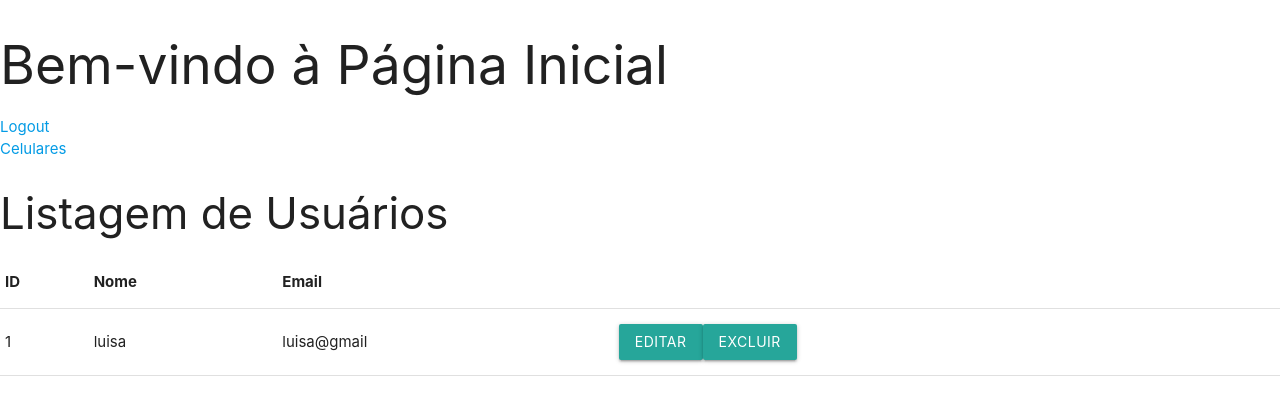
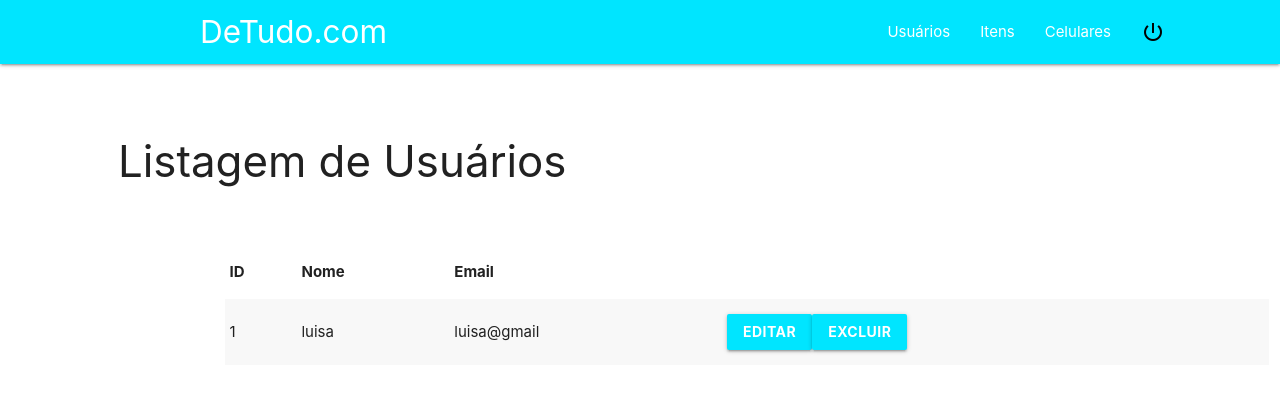
Before and after one commit to LADCSoares/Cruds_LB, a PHP site: page /home.php in a window 1280 px wide. Shown: the top 415 px of the page. Run offline with PHP 8.4, Linux system fonts and the light colour scheme; a user stored in the database is signed in; data comes from the database, SQL or seed files in the repository.

Commit message:
Update home.php

```diff
--- a/home.php
+++ b/home.php
@@ -4,7 +4,7 @@
 <head>
     <meta charset="UTF-8">
     <meta name="viewport" content="width=device-width, initial-scale=1.0">
-    <title>CRUD de Usuários</title>
+    <title>Crud Usuário</title>
     <meta charset="utf-8">
     <!--Import Google Icon Font-->
     <link href="https://fonts.googleapis.com/icon?family=Material+Icons" rel="stylesheet">
@@ -20,6 +20,43 @@
     <!-- Compiled and minified JavaScript -->
     <!-- <script src="https://cdnjs.cloudflare.com/ajax/libs/materialize/1.0.0/js/materialize.min.js"></script>-->
     <script src="https://code.jquery.com/jquery-3.6.4.min.js"></script>
+
+    <style>
+      .centro{
+        margin-left: 900px;
+      }
+
+      .logo1{
+        margin-left: 200px;
+      }
+      .logo2{
+        margin-right: 100px;
+      }
+
+              .topicos{
+		            font-family: "Roboto", sans-serif;
+		            font-size: 17px;
+		            font-weight: 800;
+                margin-left: 43px;;
+	            }
+              .topico5{
+		            font-family: "Roboto", sans-serif;
+		            font-size: 17px;
+		            font-weight: 800;
+
+	            }
+                .topico7{
+		            font-family: "Roboto", sans-serif;
+		            font-weight: 800;
+	            }
+            .logar{
+              font-weight: bold;
+            }
+            .cont2{
+		font-family: "Lilita One", sans-serif;
+		font-size: 50px;
+	}
+    </style>
 </head>
 
 <body>
@@ -35,14 +72,33 @@
     }
     ?>
 
-    <h2>Bem-vindo à Página Inicial</h2>
-    <a href="logout.php">Logout</a><br>
-    <a href="cadastrarCelular.php">Celulares</a>
+<div class="navbar-fixed">
+      <nav>
+        <div class="nav-wrapper cyan accent-3 font2">
+          <a href="paginaInicial.php" class="brand-logo logo1">DeTudo.com</a>
+          <ul class="right hide-on-med-and-down logo2">
+            <li><a href="home.php">Usuários</a></li>
+            <li><a href="crudMac.php">Itens</a></li>
+            <li><a href="cadastrarCelular.php">Celulares</a></li>
+            <li><a class="black-text" href="logout.php"><i class="material-icons">power_settings_new</i></a></li>
+          </ul>
+        </div>
+      </nav>
+    </div>
+    </div>
 
+    <br><br>
+    <div class="row">
+    <div class="col s9 offset-s1 titulo">
        <h3>Listagem de Usuários</h3>
+    </br>
+    </div>
+    </div>
 
-    <table border="1">
-        <thead>
+    <div class="row">
+    <article class="col s10 offset-s2 ">
+    <table class="responsive-table striped ftabela" border="1">
+        <thead class="titulo">
             <tr>
                 <th>ID</th>
                 <th>Nome</th>
@@ -53,19 +109,34 @@
             <!-- A lista de usuários será carregada aqui usando Ajax -->
         </tbody>
     </table>
+    </article>
+</div>
+<br> <br> <br>
 
     <div id="modalEditar" class="modal">
     <div class="modal-content">
-        <h4>Editar Usuário</h4>
+        <h4 class="titulo">Editar Usuário</h4>
+        <br>
+
         <form id="formEditar">
+
+        <div class="input-field prefix.active">
         <input type="hidden" id="editId" name="id">
+        </div>
+
+        <div class="input-field prefix.active">
+        <i class="material-icons prefix">perm_identity</i>
         <label for="editNome">Nome:</label>
         <input type="text" id="editNome" name="nome" required><br>
+        </div>
 
+        <div class="input-field prefix.active">
+        <i class="material-icons prefix">mail_outline</i>
         <label for="editEmail">Email:</label>
         <input type="email" id="editEmail" name="email" required><br>
+        </div>
 
-            <button type="submit">Salvar</button>
+        <button class="waves-effect waves-light btn  white-text cyan accent-3 logar" type="submit">Salvar</button>
         </form>
     </div>
     <div class="modal-footer">
@@ -100,8 +171,8 @@
 
                     for (var i = 0; i < data.length; i++) {
                         listaUsuarios.append('<tr><td>' + data[i].id + '</td><td>' + data[i].nome + '</td><td>' + data[i].email + '</td>' +
-                            '<td><a class="waves-effect waves-light btn modal-trigger" href="#modalEditar" onclick="preencherFormEditar(' + data[i].id + ')">Editar</a>' +
-                            '<a class="waves-effect waves-light btn modal-trigger" href="#modalExcluir" onclick="preencherFormExcluir(' + data[i].id + ')">Excluir</a></td></tr>');
+                            '<td><button class="waves-effect waves-light btn white-text cyan accent-3 logar modal-trigger" href="#modalEditar" onclick="preencherFormEditar(' + data[i].id + ')">Editar</button>' +
+                            '<button class="waves-effect waves-light btn white-text cyan accent-3 logar modal-trigger" href="#modalExcluir" onclick="preencherFormExcluir(' + data[i].id + ')">Excluir</button></td></tr>');
                     }
                 },
                 error: function (xhr, status, error) {
```
Lines whose indentation alone changed are shown as unchanged.
